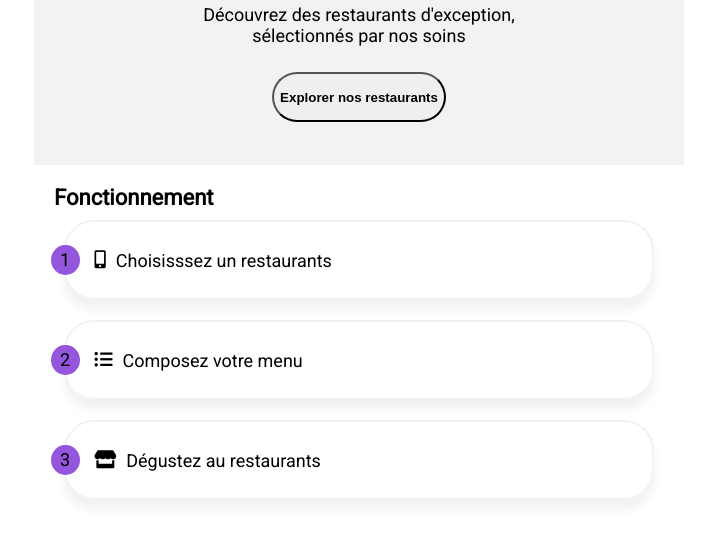
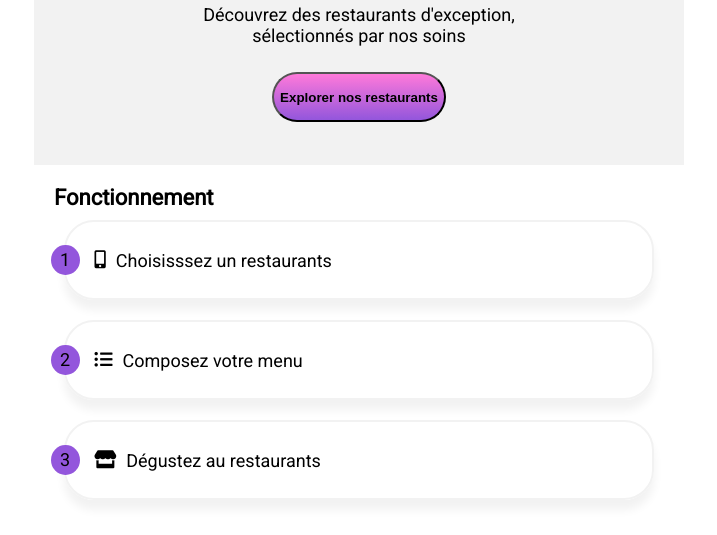
Before and after one commit to YOBJOB/P3_, a website: page index.html in a window 1280 px wide. Shown: the part 265-800 px from the top of the page, without its empty margins (281-998 px from the left). Drawn offline with Linux system fonts and the light colour scheme; a web font is replaced by a local one.

Commit message:
bouton-degrade--bordure-en-moin

```diff
--- a/sass/Components/_bouton-degrad.scss
+++ b/sass/Components/_bouton-degrad.scss
@@ -8,4 +8,7 @@
     font-weight: bold;
     height: 50px;
     align-items: center;
+    background: $color-button-mix;
+    color: white;
+    border: unset;
 }
--- a/sass/Components/_bouton-fonction.scss
+++ b/sass/Components/_bouton-fonction.scss
@@ -23,9 +23,7 @@
         @include flex;
         @include flex-layout ($justify:unset);
         @include dim ($height:unset);
-        &__icone{
 
-        }
         &__texte{
             padding-left: 10px;
         }
```
Also changed, not shown: public/css/style.css, sass/main.css, 2 other files.
